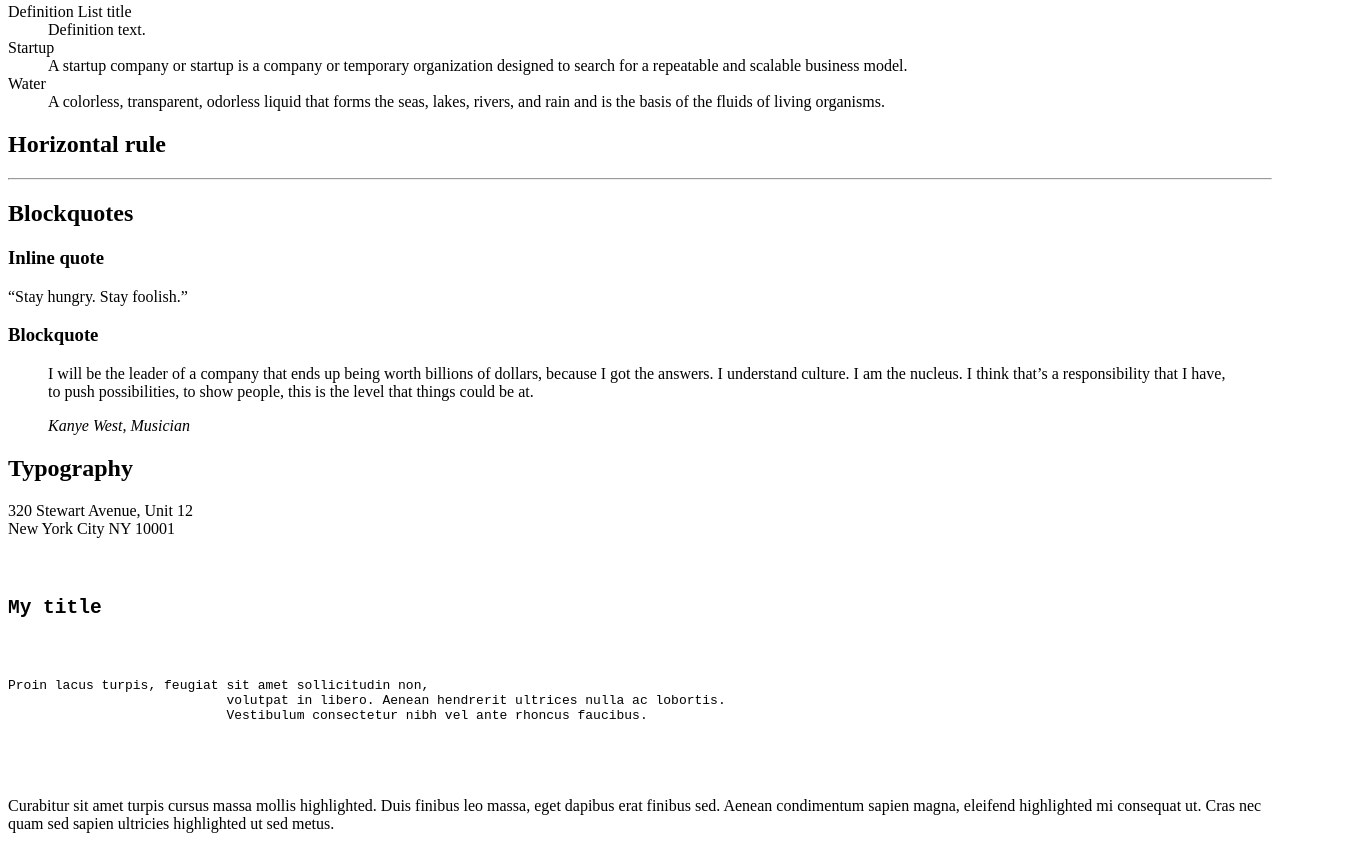
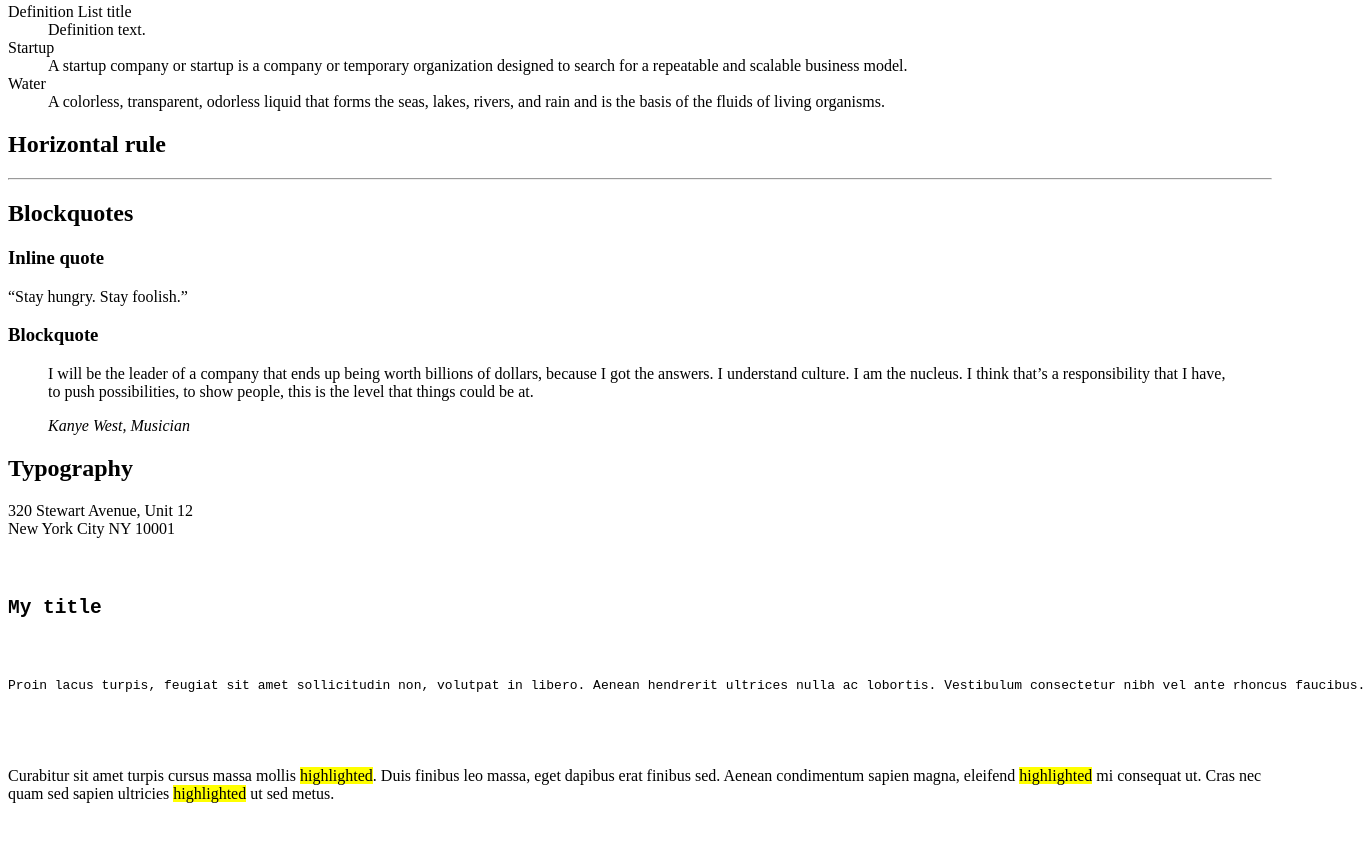
Before and after one commit to lukeschula/atlas-web_front_end, a plain HTML site: page html_advanced/32-styleguide.html in a window 1280 px wide. Shown: the part 817-1666 px from the top of the page, 1365 px wide, since content can reach past the window. After the commit the page ends 1636 px from the top, so only its background shows below. Drawn offline with Linux system fonts and the light colour scheme.

Commit message:
edit to lorem ipsum

```diff
--- a/html_advanced/32-styleguide.html
+++ b/html_advanced/32-styleguide.html
@@ -127,17 +127,12 @@
                     <pre>
                         <code>
                             <h2>My title</h2>
-                            <p>Proin lacus turpis, feugiat sit amet sollicitudin non,
-                            volutpat in libero. Aenean hendrerit ultrices nulla ac lobortis.
-                            Vestibulum consectetur nibh vel ante rhoncus faucibus.</p>
+                            <p>Proin lacus turpis, feugiat sit amet sollicitudin non, volutpat in libero. Aenean hendrerit ultrices nulla ac lobortis. Vestibulum consectetur nibh vel ante rhoncus faucibus.</p>
                         </code>
                     </pre>
                 </div>
                 <div>
-                    <p>Curabitur sit amet turpis cursus massa mollis highlighted.
-                    Duis finibus leo massa, eget dapibus erat finibus sed. Aenean
-                    condimentum sapien magna, eleifend highlighted mi consequat ut.
-                    Cras nec quam sed sapien ultricies highlighted ut sed metus.</p>
+                    <p>Curabitur sit amet turpis cursus massa mollis <mark>highlighted</mark>. Duis finibus leo massa, eget dapibus erat finibus sed. Aenean condimentum sapien magna, eleifend <mark>highlighted</mark> mi consequat ut. Cras nec quam sed sapien ultricies <mark>highlighted</mark> ut sed metus.</p>
                 </div>
             </section>
         </main>
```
